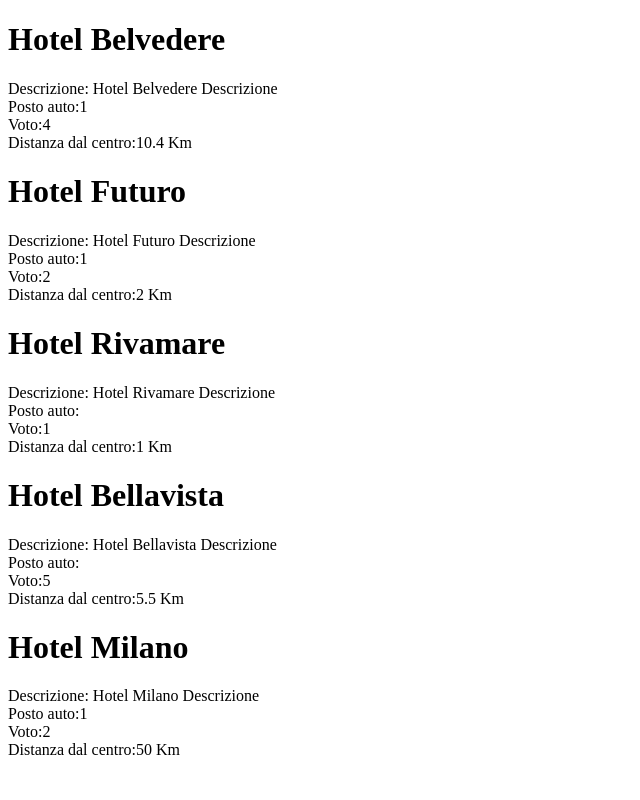
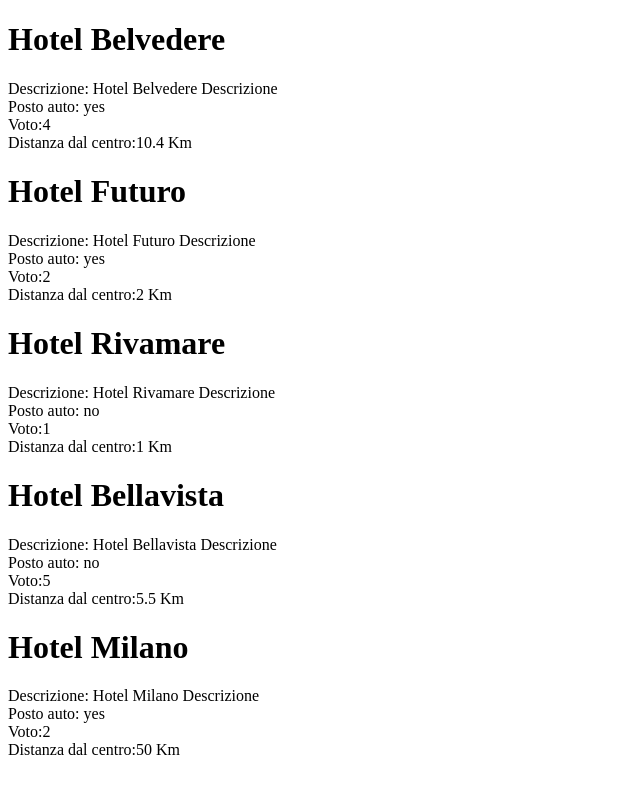
Before and after one commit to carmelocammalleri/php-hotel, a PHP site: page / in a window 1280 px wide. Shown: the whole page, without its empty margins (0-640 px from the left). Run offline with PHP 8.4, Linux system fonts and the light colour scheme.

Commit message:
[edit]: structure

```diff
--- a/index.php
+++ b/index.php
@@ -54,12 +54,12 @@ $hotels = [
 </head>
 <body>
 
-<!-- Lista Hotel -->
+<!-- ista Hotel -->
   <div>
     <?php foreach($hotels as $hotel): ?>
     <h1><?php echo $hotel["name"]; ?></h1>
     <span>Descrizione: <?php echo $hotel["description"]; ?></span> <br>
-    <span>Posto auto:<?php echo $hotel['parking']; ?></span> <br>
+    <span>Posto auto: <?php echo ($hotel['parking'] === true)? 'yes': 'no'; ?></span> <br>
     <span>Voto:<?php echo $hotel["vote"]; ?></span> <br>
     <span>Distanza dal centro:<?php echo $hotel["distance_to_center"]; ?> Km</span>
     <?php endforeach?>
```
